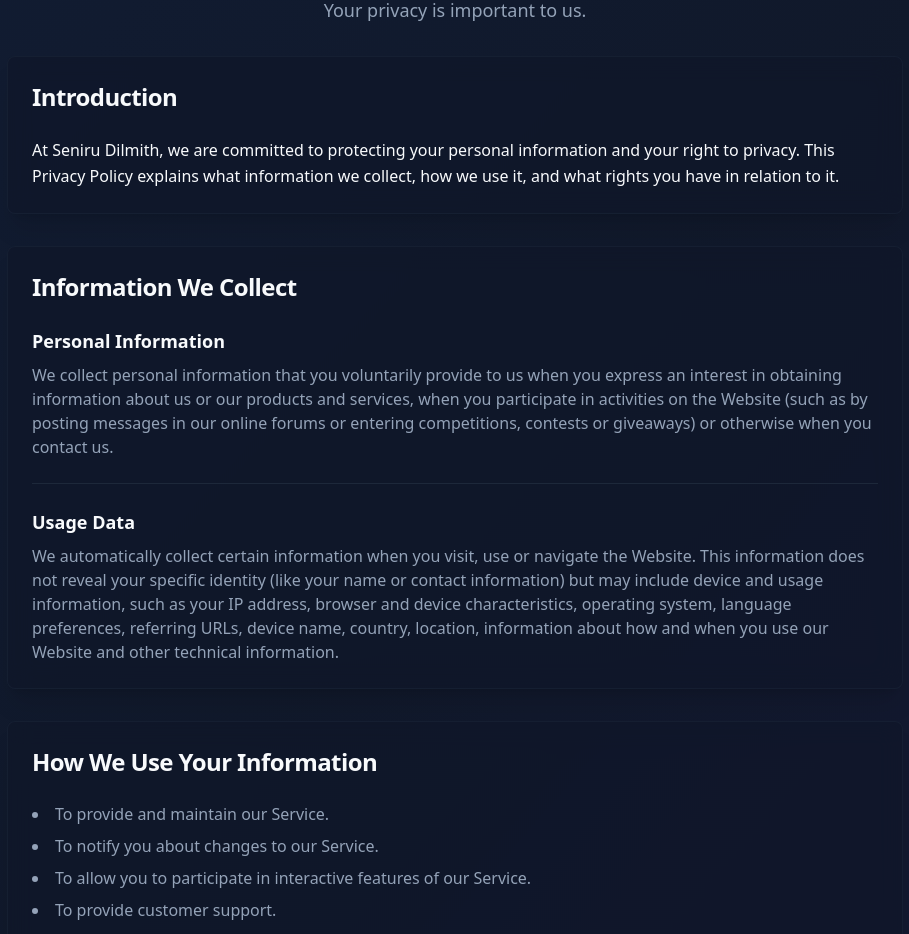
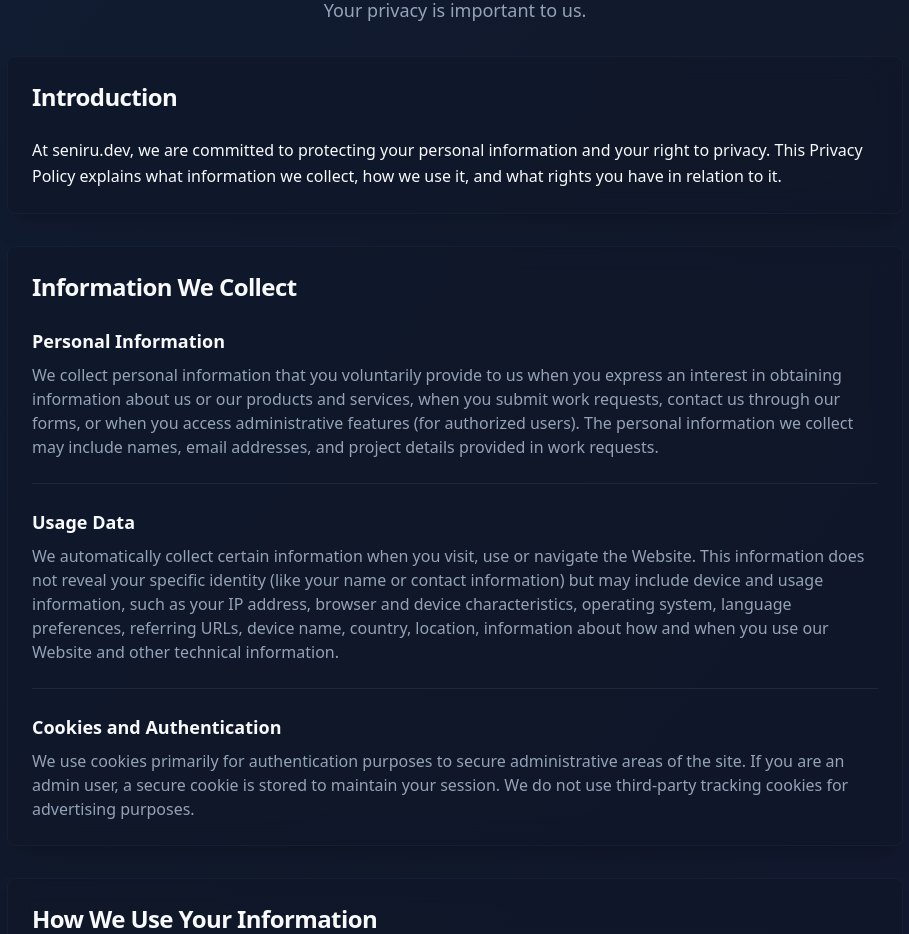
Before and after one commit to seniru-dilmith/Portfolio-Website, a Next.js app: page /privacy in a window 1280 px wide. Shown: the part 260-1194 px from the top of the page, without its empty margins (185-1094 px from the left). Built offline with nearby package versions, Linux system fonts and the light colour scheme.

Commit message:
privacy policies updated

```diff
--- a/src/components/privacy/PrivacyContent.tsx
+++ b/src/components/privacy/PrivacyContent.tsx
@@ -50,7 +50,7 @@
                     </CardHeader>
                     <CardContent className="space-y-4">
                         <p className="leading-relaxed">
-                            At Seniru Dilmith, we are committed to protecting your personal information and your right to privacy.
+                            At seniru.dev, we are committed to protecting your personal information and your right to privacy.
                             This Privacy Policy explains what information we collect, how we use it, and what rights you have in relation to it.
                         </p>
                     </CardContent>
@@ -65,8 +65,8 @@
                             <h3 className="font-semibold text-lg text-foreground">Personal Information</h3>
                             <p className="text-muted-foreground">
                                 We collect personal information that you voluntarily provide to us when you express an interest in obtaining information about us or our products and services,
-                                when you participate in activities on the Website (such as by posting messages in our online forums or entering competitions, contests or giveaways)
-                                or otherwise when you contact us.
+                                when you submit work requests, contact us through our forms, or when you access administrative features (for authorized users).
+                                The personal information we collect may include names, email addresses, and project details provided in work requests.
                             </p>
                         </div>
                         <Separator />
@@ -76,6 +76,14 @@
                                 We automatically collect certain information when you visit, use or navigate the Website. This information does not reveal your specific identity
                                 (like your name or contact information) but may include device and usage information, such as your IP address, browser and device characteristics,
                                 operating system, language preferences, referring URLs, device name, country, location, information about how and when you use our Website and other technical information.
+                            </p>
+                        </div>
+                        <Separator />
+                        <div className="space-y-2">
+                            <h3 className="font-semibold text-lg text-foreground">Cookies and Authentication</h3>
+                            <p className="text-muted-foreground">
+                                We use cookies primarily for authentication purposes to secure administrative areas of the site. If you are an admin user, a secure cookie is stored to maintain your session.
+                                We do not use third-party tracking cookies for advertising purposes.
                             </p>
                         </div>
                     </CardContent>
@@ -88,9 +96,9 @@
                     <CardContent>
                         <ul className="list-disc list-inside space-y-2 text-muted-foreground">
                             <li>To provide and maintain our Service.</li>
+                            <li>To manage and respond to your work requests and inquiries.</li>
+                            <li>To securely authenticate authorized administrative users.</li>
                             <li>To notify you about changes to our Service.</li>
-                            <li>To allow you to participate in interactive features of our Service.</li>
-                            <li>To provide customer support.</li>
                             <li>To gather analysis or valuable information so that we can improve our Service.</li>
                             <li>To monitor the usage of our Service.</li>
                             <li>To detect, prevent and address technical issues.</li>
```
